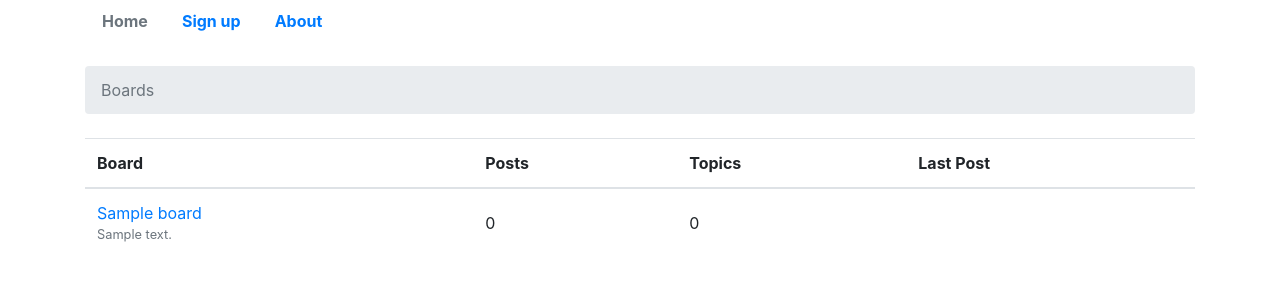
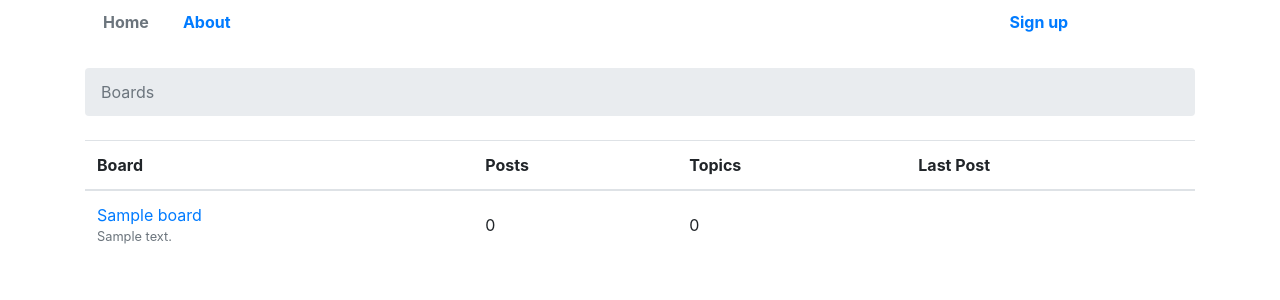
Before and after one commit to alexandrepasc/1stPlayDjango, a Django app: page / in a window 1280 px wide. Shown: the top 300 px of the page. Run offline with Django 3.2, Linux system fonts and the light colour scheme; tables that the repository leaves empty hold one stand-in row (values such as "Sample post"); lists and menus that the app fills with data are empty; some libraries are stand-ins or nearby versions; some web fonts are replaced.

Commit message:
Refactor navbar

```diff
--- a/templates/navbar.html
+++ b/templates/navbar.html
@@ -1,3 +1,4 @@
+<table width="100%"><tr><th>
         <table class="nav">
             <tr class="nav-item">
                 <th><a class="nav-link
@@ -5,12 +6,18 @@
                     {% if request.view == 'home' %} aria-disabled="true" tabindex="-1" {% endif %}
                     >Home</a></th>
                 <th><a class="nav-link
-            {% if request.view == 'signup' %} disabled" {% else %} active" href="{% url 'signup' %}" {% endif %}
-            {% if request.view == 'signup' %} aria-disabled="true" tabindex="-1" {% endif %}
-            >Sign up</a></th>
-        <th><a class="nav-link
                     {% if request.view == 'about' %} disabled" {% else %} active" href="{% url 'about' %}" {% endif %}
                     {% if request.view == 'about' %} aria-disabled="true" tabindex="-1" {% endif %}
                     >About</a></th>
             </tr>
         </table>
+    </th><th width="50%">&nbsp;</th><th align="right">
+        <table class="nav">
+            <tr class="nav-item">
+                <th><a class="nav-link
+                    {% if request.view == 'signup' %} disabled" {% else %} active" href="{% url 'signup' %}" {% endif %}
+                    {% if request.view == 'signup' %} aria-disabled="true" tabindex="-1" {% endif %}
+                    >Sign up</a></th>
+            </tr>
+        </table>
+</th></tr></table>
```
Lines whose indentation alone changed are shown as unchanged.
